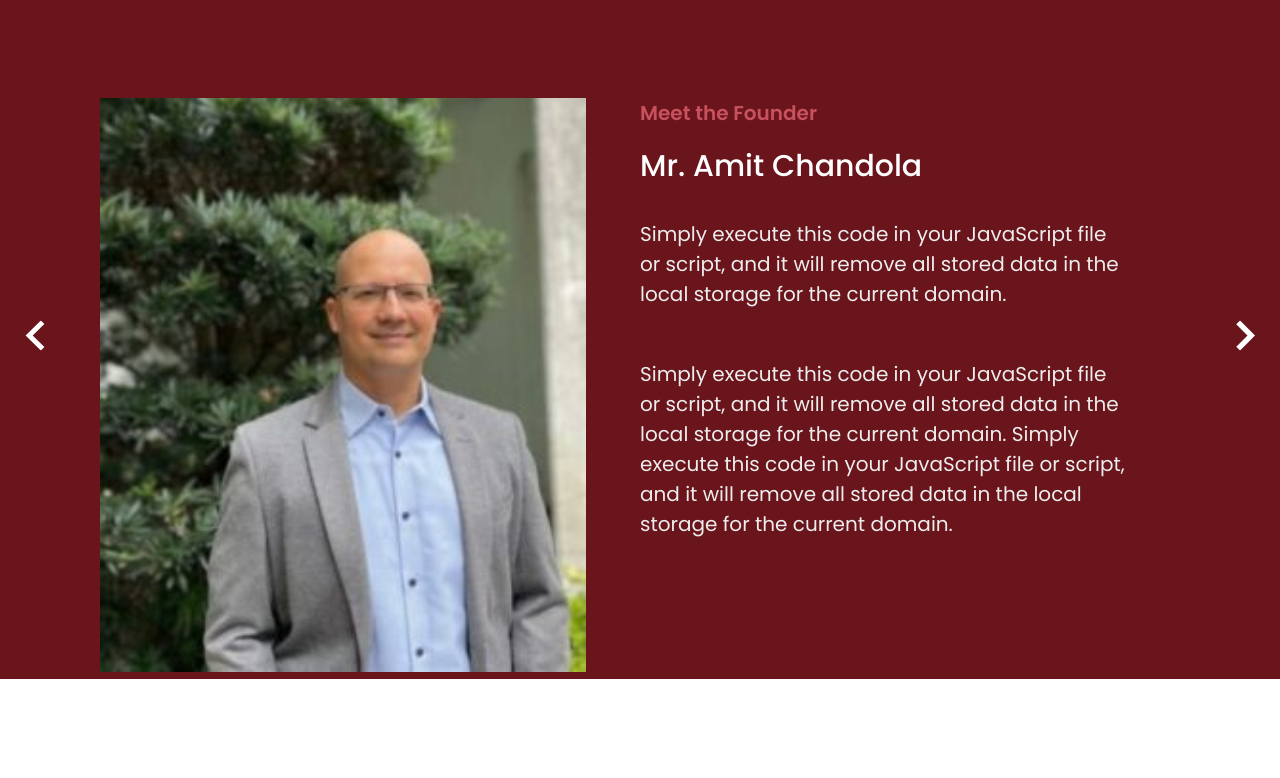
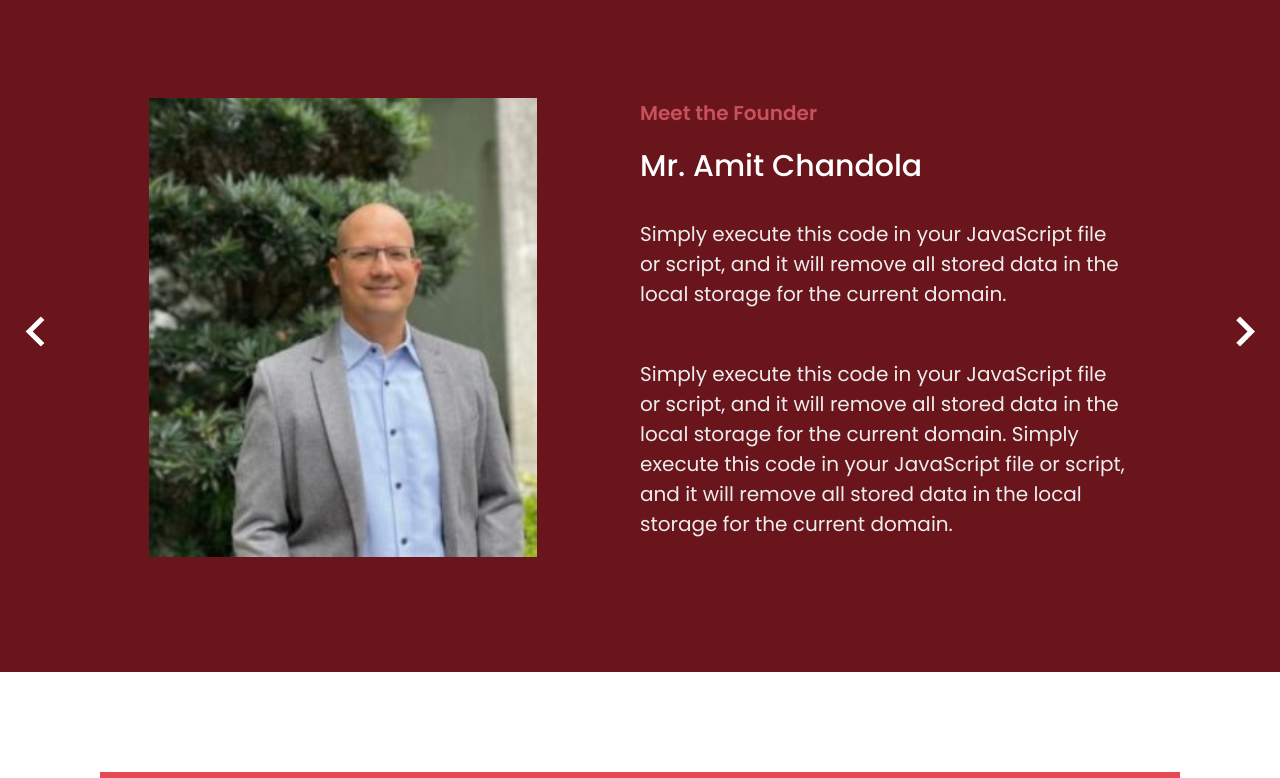
Before and after one commit to Indilabs-ai/Website-first, a React (Create React App) app: page / in a window 1280 px wide. Shown: the part 802-1580 px from the top of the page. Built offline with nearby package versions, Linux system fonts and the light colour scheme.

Commit message:
css changes to about-founder

```diff
--- a/package.json
+++ b/package.json
@@ -12,6 +12,7 @@
     "react-dom": "^18.2.0",
     "react-scripts": "5.0.1",
     "react-slick": "^0.29.0",
+    "react-social-icons": "^6.7.0",
     "web-vitals": "^2.1.4"
   },
   "scripts": {
--- a/src/App.css
+++ b/src/App.css
@@ -14,12 +14,20 @@
   justify-content: space-between;
 }
 
-.founder-image{
+
+.founder-image-box{
   width: 45%;
+  height: 80%;
+  display: flex;
+  justify-content: center;
+  align-items: end;
+  overflow: hidden;
 }
 
-.founder-image img{
-  width: 100%;
+.founder-img{
+  width: 1060%;
+  height: 100%;
+  object-fit: contain;
 }
 
 .founder-content{
@@ -227,6 +235,7 @@
   color: white;
   font-size: 40px;
   padding-bottom: 20px;
+  margin-bottom: 30px;
 }
 
 .about-para{
@@ -280,6 +289,10 @@
   width: 250px !important;
 }
 
+.founder-image {
+  height: 490px;
+}
+
 @media (max-width: 1330px){
   .about-card{
     width: 30%;
@@ -313,6 +326,9 @@
   }
   .about-wrapper{
     padding: 100px 20px 300px 20px;
+  }
+  .about-card {
+    height: 130% !important;
   }
 }
 @media (max-width: 900px){
@@ -443,4 +459,10 @@
     height: 50% !important;
     width: 50% !important;
   }
+  .about-card h3 {
+    font-size: 120% !important;
+  }
+  .about-card p {
+    font-size: 100% !important;
+  }
 }
--- a/src/components/Footer.jsx
+++ b/src/components/Footer.jsx
@@ -1,5 +1,6 @@
 import React from 'react'
 import '../App.css';
+import { SocialIcon } from 'react-social-icons'
 import { Facebook } from 'lucide-react';
 import { Instagram } from 'lucide-react';
 import { Twitter } from 'lucide-react';
--- a/src/components/Founder.jsx
+++ b/src/components/Founder.jsx
@@ -21,8 +21,8 @@ const Founder = () => {
       <div className="navigation-wrapper">
         <div ref={sliderRef} className="keen-slider slider-wrapper">
           <div className="keen-slider__slide founder-container">
-              <div className='founder-image'>
-                <img src="./img/founder.jpeg"/>
+              <div className='founder-image-box'>
+                <img src="./img/founder.jpeg" className="founder-img"/>
               </div>
               <div className='founder-content'>
                 <p className='founder-caption'>Meet the Founder</p>
@@ -31,17 +31,7 @@ const Founder = () => {
                 <p className='founder-para'>Simply execute this code in your JavaScript file or script, and it will remove all stored data in the local storage for the current domain. Simply execute this code in your JavaScript file or script, and it will remove all stored data in the local storage for the current domain.</p>
               </div>
           </div>
-          {/* <div className="keen-slider__slide founder-container">
-              <div className='founder-image'>
-                <img src="public\img\founder.jpeg"/>
-              </div>
-              <div className='founder-content'>
-                <p className='founder-caption'>Meet the Founder</p>
-                <p className='founder-heading'>Mr. Amit Chandola</p>
-                <p className='founder-para'>Simply execute this code in your JavaScript file or script, and it will remove all stored data in the local storage for the current domain.</p>
-                <p className='founder-para'>Simply execute this code in your JavaScript file or script, and it will remove all stored data in the local storage for the current domain. Simply execute this code in your JavaScript file or script, and it will remove all stored data in the local storage for the current domain.</p>
-              </div>
-          </div> */}
+
         </div>
         {loaded && instanceRef.current && (
           <>
```
Also changed, not shown: public/img/founderSmall.jpeg (added), 1 other file (tests, documents, lock files or other folders).
